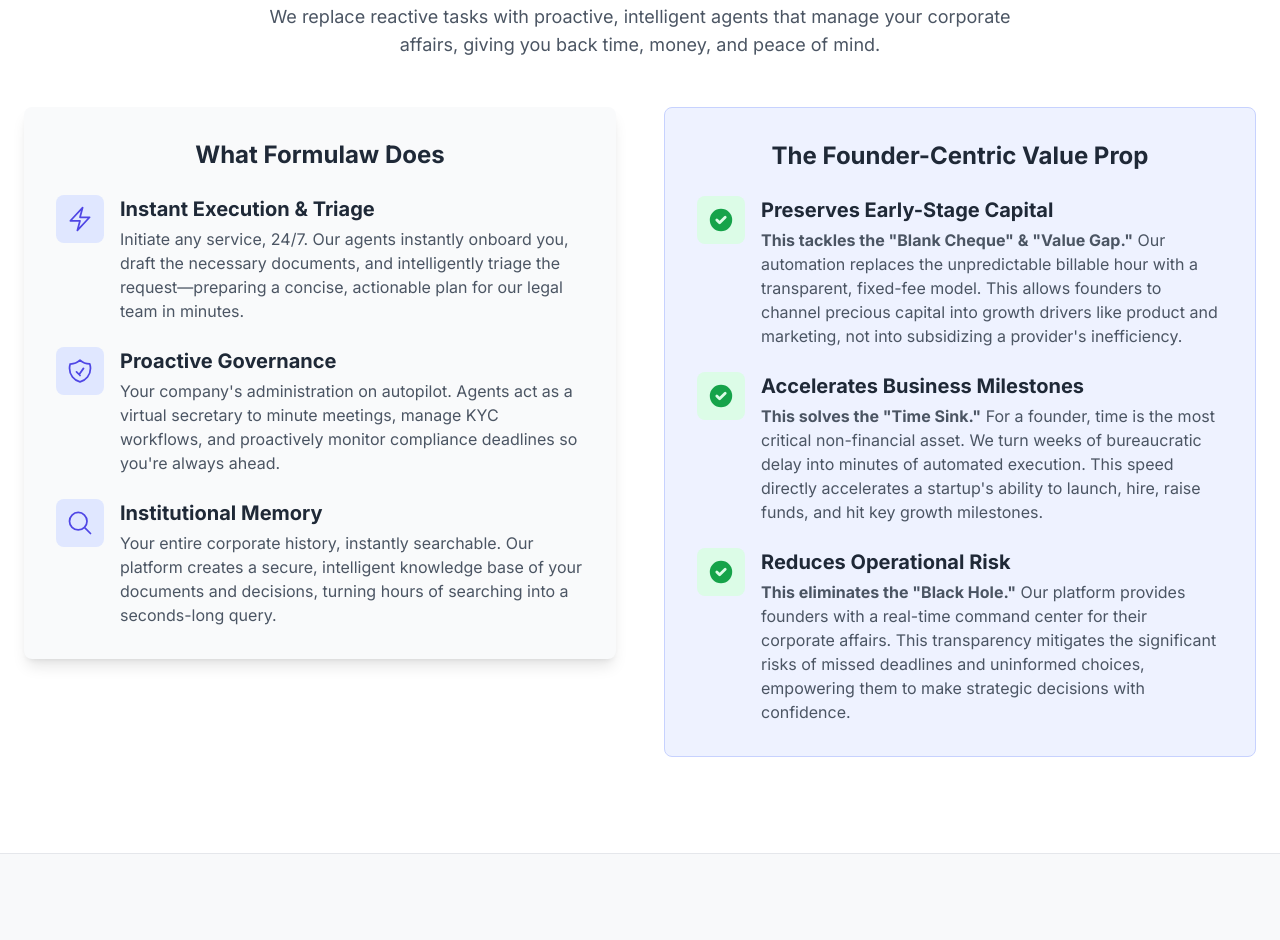
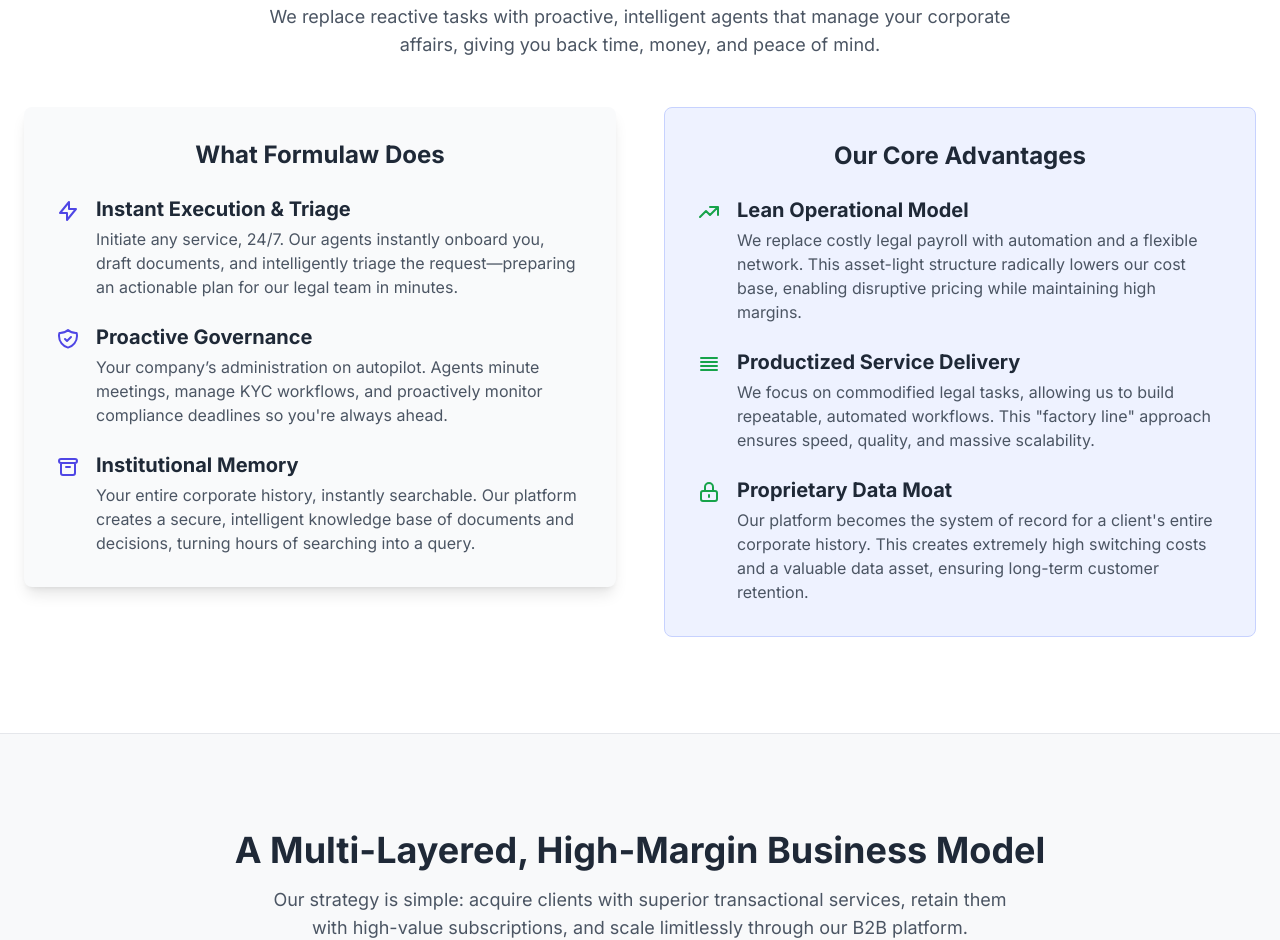
Before and after one commit to RamziEKhoury/formulaw_pitch, a plain HTML site: page index.html in a window 1280 px wide. Shown: the part 1797-2737 px from the top of the page. Drawn offline with nearby package versions, Linux system fonts and the light colour scheme.

Commit message:
refactor: update content and structure in the solution section

```diff
--- a/index.html
+++ b/index.html
@@ -187,63 +187,63 @@
                     <h3 class="text-2xl font-bold text-gray-800 mb-6 text-center">What Formulaw Does</h3>
                     <div class="space-y-6">
                         <div class="flex items-start gap-4">
-                                <div class="flex-shrink-0 w-12 h-12 bg-indigo-100 text-indigo-600 rounded-lg flex items-center justify-center">
-                                    <svg xmlns="http://www.w3.org/2000/svg" fill="none" viewBox="0 0 24 24" stroke-width="1.5" stroke="currentColor" class="w-7 h-7"><path stroke-linecap="round" stroke-linejoin="round" d="M3.75 13.5l10.5-11.25L12 10.5h8.25L9.75 21.75 12 13.5H3.75z" /></svg>
+                            <div class="flex-shrink-0">
+                            <svg xmlns="http://www.w3.org/2000/svg" class="h-6 w-6 text-indigo-600 mt-1" fill="none" viewBox="0 0 24 24" stroke="currentColor" stroke-width="2"><path stroke-linecap="round" stroke-linejoin="round" d="M13 10V3L4 14h7v7l9-11h-7z" /></svg>
                             </div>
                             <div>
                                 <h4 class="text-xl font-bold text-gray-800 mb-1">Instant Execution & Triage</h4>
-                                    <p class="text-gray-600">Initiate any service, 24/7. Our agents instantly onboard you, draft the necessary documents, and intelligently triage the request—preparing a concise, actionable plan for our legal team in minutes.</p>
+                                <p class="text-gray-600">Initiate any service, 24/7. Our agents instantly onboard you, draft documents, and intelligently triage the request—preparing an actionable plan for our legal team in minutes.</p>
                             </div>
                         </div>
                         <div class="flex items-start gap-4">
-                                <div class="flex-shrink-0 w-12 h-12 bg-indigo-100 text-indigo-600 rounded-lg flex items-center justify-center">
-                                    <svg xmlns="http://www.w3.org/2000/svg" fill="none" viewBox="0 0 24 24" stroke-width="1.5" stroke="currentColor" class="w-7 h-7"><path stroke-linecap="round" stroke-linejoin="round" d="M9 12.75L11.25 15 15 9.75m-3-7.036A11.959 11.959 0 013.598 6 11.99 11.99 0 003 9.749c0 5.592 3.824 10.29 9 11.622 5.176-1.332 9-6.03 9-11.622 0-1.31-.21-2.571-.598-3.751h-.152c-3.196 0-6.1-1.248-8.25-3.286zm0 13.036h.008v.008H12v-.008z" /></svg>
+                            <div class="flex-shrink-0">
+                                <svg xmlns="http://www.w3.org/2000/svg" class="h-6 w-6 text-indigo-600 mt-1" fill="none" viewBox="0 0 24 24" stroke="currentColor" stroke-width="2"><path stroke-linecap="round" stroke-linejoin="round" d="M9 12l2 2 4-4m5.618-4.016A11.955 11.955 0 0112 2.944a11.955 11.955 0 01-8.618 3.04A12.02 12.02 0 003 9c0 5.591 3.824 10.29 9 11.622 5.176-1.332 9-6.03 9-11.622 0-1.042-.133-2.052-.382-3.016z" /></svg>
                             </div>
                             <div>
                                 <h4 class="text-xl font-bold text-gray-800 mb-1">Proactive Governance</h4>
-                                    <p class="text-gray-600">Your company's administration on autopilot. Agents act as a virtual secretary to minute meetings, manage KYC workflows, and proactively monitor compliance deadlines so you're always ahead.</p>
+                                <p class="text-gray-600">Your company’s administration on autopilot. Agents minute meetings, manage KYC workflows, and proactively monitor compliance deadlines so you're always ahead.</p>
                             </div>
                         </div>
                         <div class="flex items-start gap-4">
-                                <div class="flex-shrink-0 w-12 h-12 bg-indigo-100 text-indigo-600 rounded-lg flex items-center justify-center">
-                                    <svg xmlns="http://www.w3.org/2000/svg" fill="none" viewBox="0 0 24 24" stroke-width="1.5" stroke="currentColor" class="w-7 h-7"><path stroke-linecap="round" stroke-linejoin="round" d="M21 21l-5.197-5.197m0 0A7.5 7.5 0 105.196 5.196a7.5 7.5 0 0010.607 10.607z" /></svg>
+                            <div class="flex-shrink-0">
+                                <svg xmlns="http://www.w3.org/2000/svg" class="h-6 w-6 text-indigo-600 mt-1" fill="none" viewBox="0 0 24 24" stroke="currentColor" stroke-width="2"><path stroke-linecap="round" stroke-linejoin="round" d="M5 8h14M5 8a2 2 0 110-4h14a2 2 0 110 4M5 8v10a2 2 0 002 2h10a2 2 0 002-2V8m-9 4h4" /></svg>
                             </div>
                             <div>
                                 <h4 class="text-xl font-bold text-gray-800 mb-1">Institutional Memory</h4>
-                                    <p class="text-gray-600">Your entire corporate history, instantly searchable. Our platform creates a secure, intelligent knowledge base of your documents and decisions, turning hours of searching into a seconds-long query.</p>
+                                <p class="text-gray-600">Your entire corporate history, instantly searchable. Our platform creates a secure, intelligent knowledge base of documents and decisions, turning hours of searching into a query.</p>
                             </div>
                         </div>
                     </div>
                 </div>
 
                 <div class="bg-indigo-50 p-8 rounded-lg border border-indigo-200 reveal" style="transition-delay: 200ms;">
-                        <h3 class="text-2xl font-bold text-gray-800 mb-6 text-center">The Founder-Centric Value Prop</h3>
+                    <h3 class="text-2xl font-bold text-gray-800 mb-6 text-center">Our Core Advantages</h3>
                     <div class="space-y-6">
                         <div class="flex items-start gap-4">
-                                <div class="flex-shrink-0 w-12 h-12 bg-green-100 text-green-600 rounded-lg flex items-center justify-center">
-                                <svg xmlns="http://www.w3.org/2000/svg" class="h-7 w-7" viewBox="0 0 20 20" fill="currentColor"><path fill-rule="evenodd" d="M10 18a8 8 0 100-16 8 8 0 000 16zm3.707-9.293a1 1 0 00-1.414-1.414L9 10.586 7.707 9.293a1 1 0 00-1.414 1.414l2 2a1 1 0 001.414 0l4-4z" clip-rule="evenodd" /></svg>
+                            <div class="flex-shrink-0">
+                            <svg xmlns="http://www.w3.org/2000/svg" class="h-6 w-6 text-green-600 mt-1" fill="none" viewBox="0 0 24 24" stroke="currentColor" stroke-width="2"><path stroke-linecap="round" stroke-linejoin="round" d="M13 7h8m0 0v8m0-8l-8 8-4-4-6 6" /></svg>
                             </div>
                             <div>
-                                    <h4 class="text-xl font-bold text-gray-800 mb-1">Preserves Early-Stage Capital</h4>
-                                    <p class="text-gray-600"><strong>This tackles the "Blank Cheque" & "Value Gap."</strong> Our automation replaces the unpredictable billable hour with a transparent, fixed-fee model. This allows founders to channel precious capital into growth drivers like product and marketing, not into subsidizing a provider's inefficiency.</p>
+                                <h4 class="text-xl font-bold text-gray-800 mb-1">Lean Operational Model</h4>
+                                <p class="text-gray-600">We replace costly legal payroll with automation and a flexible network. This asset-light structure radically lowers our cost base, enabling disruptive pricing while maintaining high margins.</p>
                             </div>
                         </div>
                         <div class="flex items-start gap-4">
-                                <div class="flex-shrink-0 w-12 h-12 bg-green-100 text-green-600 rounded-lg flex items-center justify-center">
-                                <svg xmlns="http://www.w3.org/2000/svg" class="h-7 w-7" viewBox="0 0 20 20" fill="currentColor"><path fill-rule="evenodd" d="M10 18a8 8 0 100-16 8 8 0 000 16zm3.707-9.293a1 1 0 00-1.414-1.414L9 10.586 7.707 9.293a1 1 0 00-1.414 1.414l2 2a1 1 0 001.414 0l4-4z" clip-rule="evenodd" /></svg>
+                            <div class="flex-shrink-0">
+                            <svg xmlns="http://www.w3.org/2000/svg" class="h-6 w-6 text-green-600 mt-1" fill="none" viewBox="0 0 24 24" stroke="currentColor" stroke-width="2"><path stroke-linecap="round" stroke-linejoin="round" d="M4 6h16M4 10h16M4 14h16M4 18h16" /></svg>
                             </div>
                             <div>
-                                    <h4 class="text-xl font-bold text-gray-800 mb-1">Accelerates Business Milestones</h4>
-                                    <p class="text-gray-600"><strong>This solves the "Time Sink."</strong> For a founder, time is the most critical non-financial asset. We turn weeks of bureaucratic delay into minutes of automated execution. This speed directly accelerates a startup's ability to launch, hire, raise funds, and hit key growth milestones.</p>
+                                <h4 class="text-xl font-bold text-gray-800 mb-1">Productized Service Delivery</h4>
+                                <p class="text-gray-600">We focus on commodified legal tasks, allowing us to build repeatable, automated workflows. This "factory line" approach ensures speed, quality, and massive scalability.</p>
                             </div>
                         </div>
                         <div class="flex items-start gap-4">
-                                <div class="flex-shrink-0 w-12 h-12 bg-green-100 text-green-600 rounded-lg flex items-center justify-center">
-                                <svg xmlns="http://www.w3.org/2000/svg" class="h-7 w-7" viewBox="0 0 20 20" fill="currentColor"><path fill-rule="evenodd" d="M10 18a8 8 0 100-16 8 8 0 000 16zm3.707-9.293a1 1 0 00-1.414-1.414L9 10.586 7.707 9.293a1 1 0 00-1.414 1.414l2 2a1 1 0 001.414 0l4-4z" clip-rule="evenodd" /></svg>
+                            <div class="flex-shrink-0">
+                            <svg xmlns="http://www.w3.org/2000/svg" class="h-6 w-6 text-green-600 mt-1" fill="none" viewBox="0 0 24 24" stroke="currentColor" stroke-width="2"><path stroke-linecap="round" stroke-linejoin="round" d="M12 15v2m-6 4h12a2 2 0 002-2v-6a2 2 0 00-2-2H6a2 2 0 00-2 2v6a2 2 0 002 2zm10-10V7a4 4 0 00-8 0v4h8z" /></svg>
                             </div>
                             <div>
-                                    <h4 class="text-xl font-bold text-gray-800 mb-1">Reduces Operational Risk</h4>
-                                    <p class="text-gray-600"><strong>This eliminates the "Black Hole."</strong> Our platform provides founders with a real-time command center for their corporate affairs. This transparency mitigates the significant risks of missed deadlines and uninformed choices, empowering them to make strategic decisions with confidence.</p>
+                                <h4 class="text-xl font-bold text-gray-800 mb-1">Proprietary Data Moat</h4>
+                                <p class="text-gray-600">Our platform becomes the system of record for a client's entire corporate history. This creates extremely high switching costs and a valuable data asset, ensuring long-term customer retention.</p>
                             </div>
                         </div>
                     </div>
```
Lines whose indentation alone changed are shown as unchanged.
